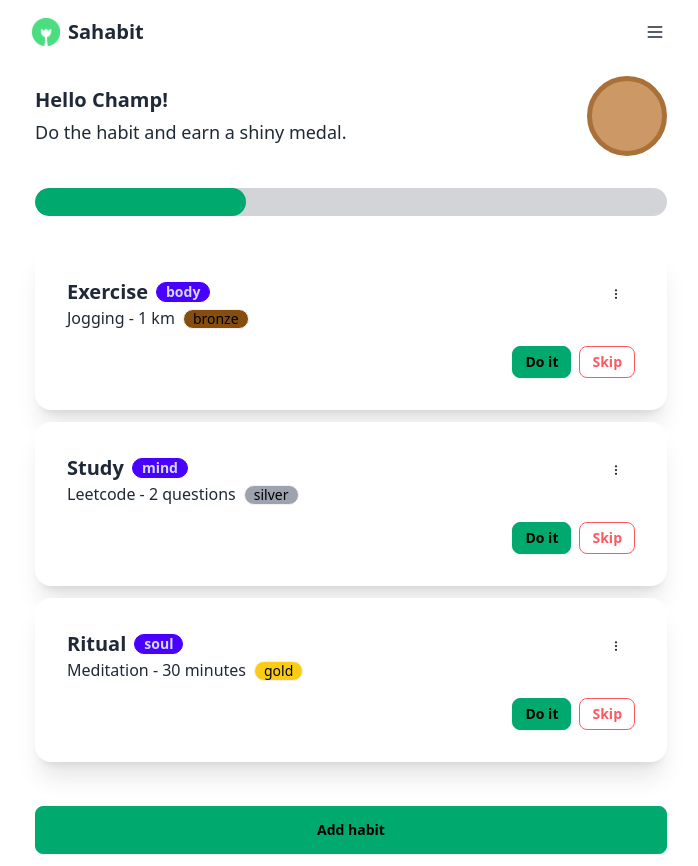
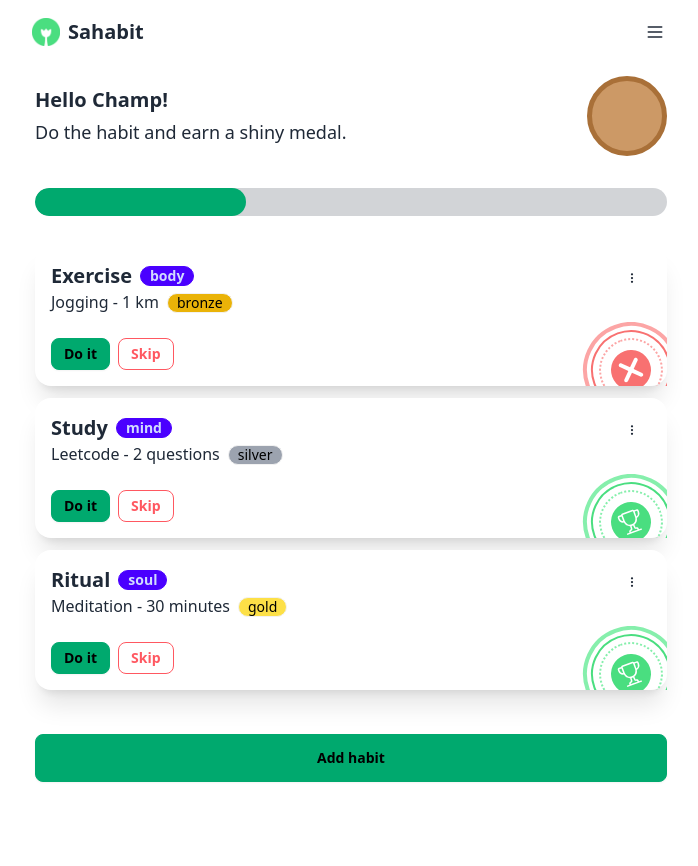
Before and after one commit to budiigunawan/sahabit, a React (Vite) app: page / in a window 1280 px wide. Shown: the whole page, without its empty margins (289-987 px from the left). After the commit the page ends 800 px from the top, so only its background shows below. Built offline with nearby package versions, Linux system fonts and the light colour scheme.

Commit message:
feat: add stamp status

```diff
--- a/src/components/habit-card.tsx
+++ b/src/components/habit-card.tsx
@@ -1,6 +1,7 @@
 import { useMemo } from 'react';
 import { BsThreeDotsVertical } from 'react-icons/bs';
 import { Habit } from '../types/habit-type';
+import { Stamp } from './stamp';
 
 type HabitCardProps = {
   habit: Habit;
@@ -10,11 +11,11 @@ export const HabitCard = ({ habit }: HabitCardProps) => {
   const badgeColor = useMemo(() => {
     if (habit.habitDone) {
       if (habit.habitDone.selectedLevel?.level === 'gold') {
-        return 'bg-yellow-400';
+        return 'bg-yellow-300';
       } else if (habit.habitDone.selectedLevel?.level === 'silver') {
         return 'bg-gray-400';
       } else {
-        return 'bg-yellow-800';
+        return 'bg-yellow-500';
       }
     }
 
@@ -23,8 +24,8 @@ export const HabitCard = ({ habit }: HabitCardProps) => {
 
   return (
     <div className='card w-full bg-base-100 shadow-xl mb-3'>
-      <div className='card-body'>
-        <div className='flex justify-between'>
+      <div>
+        <div className='flex justify-between p-4 pb-2'>
           <div>
             <h2 className='card-title'>
               {habit.name}
@@ -60,9 +61,10 @@ export const HabitCard = ({ habit }: HabitCardProps) => {
             </ul>
           </div>
         </div>
-        <div className='card-actions justify-end mt-2'>
+        <div className='relative card-actions p-4 overflow-hidden'>
           <button className='btn btn-sm btn-success'>Do it</button>
           <button className='btn btn-sm btn-outline btn-error'>Skip</button>
+          {habit.status && <Stamp status={habit.status} />}
         </div>
       </div>
     </div>
--- /dev/null
+++ b/src/components/stamp.tsx
@@ -0,0 +1,36 @@
+import { GoTrophy } from 'react-icons/go';
+import { FaXmark } from 'react-icons/fa6';
+
+type StampProps = {
+  status: string;
+};
+
+export const Stamp = ({ status }: StampProps) => {
+  return (
+    <button className='absolute -bottom-8 -right-3'>
+      <div
+        className={`group flex h-24 w-24 -rotate-[20deg] items-center justify-center rounded-full border-4 transition hover:rotate-[6] hover:cursor-pointer ${
+          status === 'done' ? 'border-green-300' : 'border-red-300'
+        }`}
+      >
+        <div
+          className={`z-10 flex h-10 w-10 shrink-0 items-center justify-center rounded-full p-2 text-center font-bold text-white ${
+            status === 'done' ? 'bg-green-400' : 'bg-red-400'
+          }`}
+        >
+          {status === 'done' ? <GoTrophy size={32} /> : <FaXmark size={32} />}
+        </div>
+        <div
+          className={`absolute h-16 w-16 rounded-full border-2 border-dotted ${
+            status === 'done' ? 'border-green-300' : 'border-red-300'
+          }`}
+        ></div>
+        <div
+          className={`absolute h-20 w-20 rounded-full border-2 ${
+            status === 'done' ? 'border-green-400' : 'border-red-400'
+          }`}
+        ></div>
+      </div>
+    </button>
+  );
+};
--- a/src/data.ts
+++ b/src/data.ts
@@ -28,7 +28,7 @@ export const habitSeed = [
         ],
       },
     ],
-    status: undefined,
+    status: 'skip',
     habitDone: {
       variantName: 'Jogging',
       selectedLevel: {
@@ -66,7 +66,7 @@ export const habitSeed = [
         ],
       },
     ],
-    status: undefined,
+    status: 'done',
     habitDone: {
       variantName: 'Leetcode',
       selectedLevel: {
@@ -96,7 +96,7 @@ export const habitSeed = [
         ],
       },
     ],
-    status: undefined,
+    status: 'done',
     habitDone: {
       variantName: 'Meditation',
       selectedLevel: {
```
